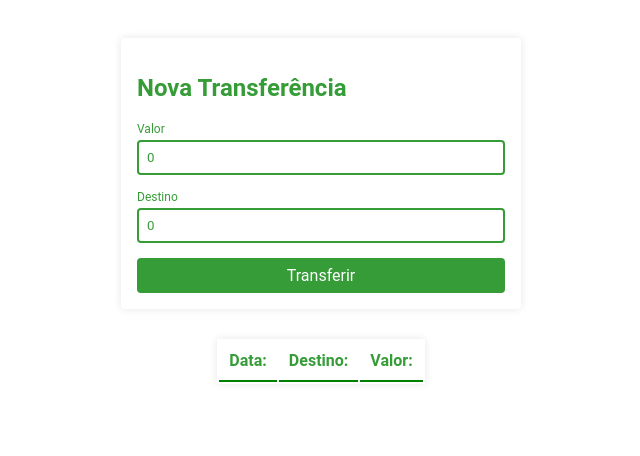
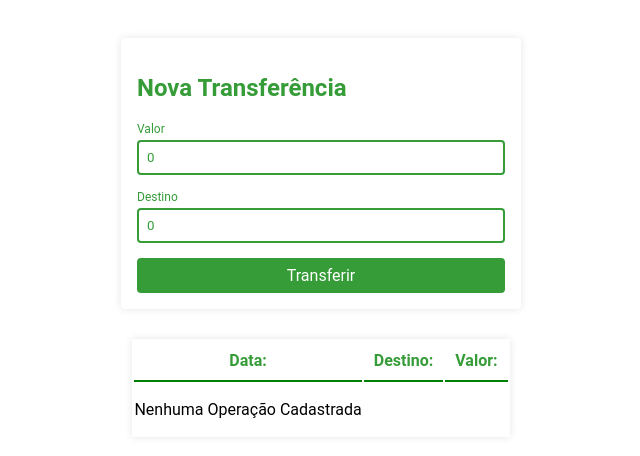
Before and after one commit to flaviomcorreia/Byte-Bank, an Angular app: page / in a window 1280 px wide. Shown: the top 456 px of the page, without its empty margins (319-959 px from the left). Built offline with nearby package versions, Linux system fonts and the light colour scheme.

Commit message:
Udpdate no extrato.component
Usando NgIf, templates e elses para mostrar coisas na tela...

```diff
--- a/src/app/extrato/extrato.component.html
+++ b/src/app/extrato/extrato.component.html
@@ -4,11 +4,18 @@
     <th class="tabela__cabecalho__conteudo">Destino:</th>
     <th class="tabela__cabecalho__conteudo">Valor:</th>
   </thead>
-  <tbody>
+  <tbody *ngIf="transferencias.length > 0; else listaVazia">
     <tr class="tabela__linha" *ngFor="let transferencia of transferencias">
-      <td class="tabela__linha__conteudo">{{ transferencia?.data | date: "short" }}</td>
-      <td class="tabela__linha__conteudo">{{ transferencia?.destino}}</td>
-      <td class="tabela__linha__conteudo">{{ transferencia?.valor | currency }}</td>
+      <td class="tabela__linha__conteudo">
+        {{ transferencia?.data | date: "short" }}
+      </td>
+      <td class="tabela__linha__conteudo">{{ transferencia?.destino }}</td>
+      <td class="tabela__linha__conteudo">
+        {{ transferencia?.valor | currency }}
+      </td>
     </tr>
   </tbody>
 </table>
+<ng-template #listaVazia>
+  <p>Nenhuma Operação Cadastrada</p>
+</ng-template>
```
